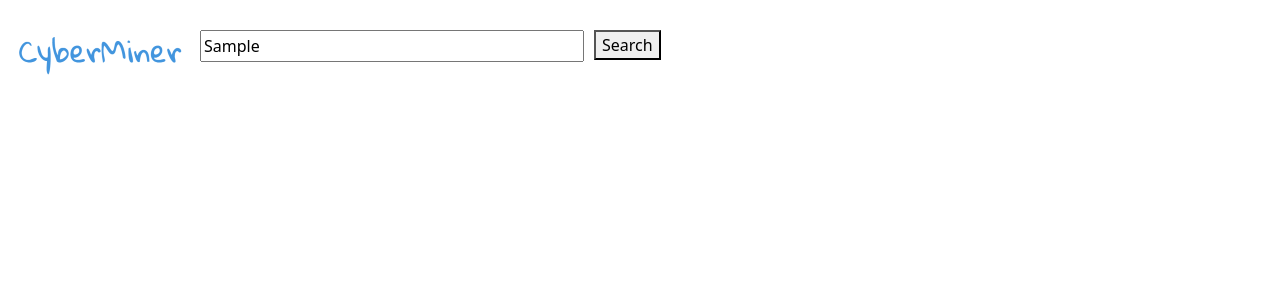
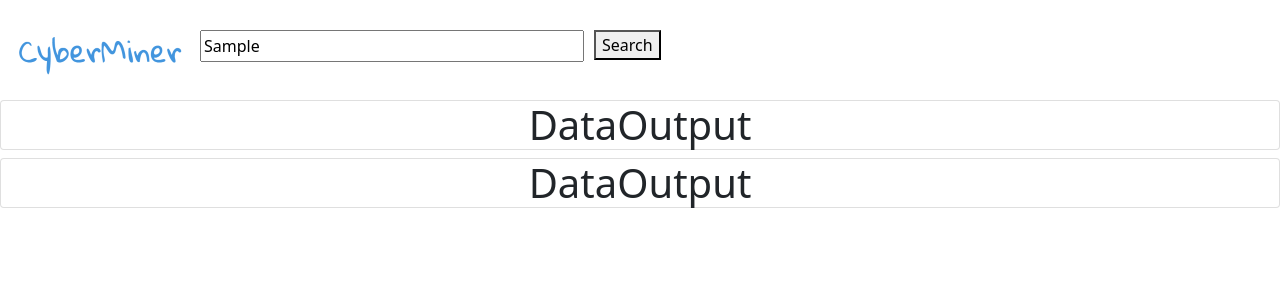
Before and after one commit to Rainam98/CyberMiner, a React (Create React App) app in the folder Frontend/: page / in a window 1280 px wide. Both pictures are taken after typing "Sample" into the empty fields and a click on the button "Search". Shown: the top 300 px of the page. Built offline with nearby package versions, Linux system fonts and the light colour scheme.

Commit message:
DataOutput Component

```diff
--- /dev/null
+++ b/Frontend/src/components/dataOutput.js
@@ -0,0 +1,14 @@
+import React, { Component } from 'react'
+
+ class DataOutput extends Component {
+  render() {
+    return (
+      <div className="">
+          <h1 className='card w-100'>DataOutput</h1>
+          <h1 className='card w-100'>DataOutput</h1>
+      </div>
+    )
+  }
+}
+
+export default DataOutput
--- a/Frontend/src/components/searchBar.js
+++ b/Frontend/src/components/searchBar.js
@@ -3,6 +3,7 @@ import Axios from "axios";
 import AutoCompleteItem from "./autoCompleteItem";
 import TopSearchBar from "./topSearchBar";
 import logo from "../../src/logo.png";
+import DataOutput from "./dataOutput";
 
 export default class SearchBar extends Component {
   constructor(props) {
@@ -11,19 +12,20 @@ export default class SearchBar extends Component {
       searchInput: "",
       loadAutoCompleteList: false,
       loadTopSearchBar: false,
+      urls: [],
+      loading: false
     };
   }
-
   onChangeInput = (event) => {
     this.setState({
       searchInput: event.target.value,
       loadAutoCompleteList: true,
     });
   };
-
   onSearch = () => {
     this.setState({
       loadTopSearchBar: true,
+      loading:true
     });
     Axios({
       method: "POST",
@@ -33,28 +35,30 @@ export default class SearchBar extends Component {
       url: "http://localhost:5000", // Port 5000 is the default port for Python Flask app
     }).then((res) => {
       console.log(res);
+      this.setState({urls:res.data.items,loading:false})
     });
   };
-
   onLoadSuggestion = (suggestion) => {
     this.setState({ searchInput: suggestion });
   };
-
   render() {
     const filteredList = this.props.autoCompleteList.filter((option) =>
       option.suggestion
         .toUpperCase()
         .includes(this.state.searchInput.toUpperCase())
     );
-
     const isTopSearchBarLoaded = this.state.loadTopSearchBar;
     if (isTopSearchBarLoaded) {
       return (
-        <TopSearchBar
-          searchInput={this.state.searchInput}
-          autoCompleteList={this.props.autoCompleteList}
-        />
-      );
+        <div><TopSearchBar
+        searchInput={this.state.searchInput}
+        autoCompleteList={this.props.autoCompleteList}
+            />
+            <DataOutput />
+        </div>
+
+
+     );
     } else {
       return (
         <>
@@ -77,8 +81,8 @@ export default class SearchBar extends Component {
                 >
                   Search
                 </button>
+                <dataOutput/>
               </div>
-
               {this.state.loadAutoCompleteList && (
                 <ul className="auto-complete-list">
                   {filteredList.map((each) => (
```
